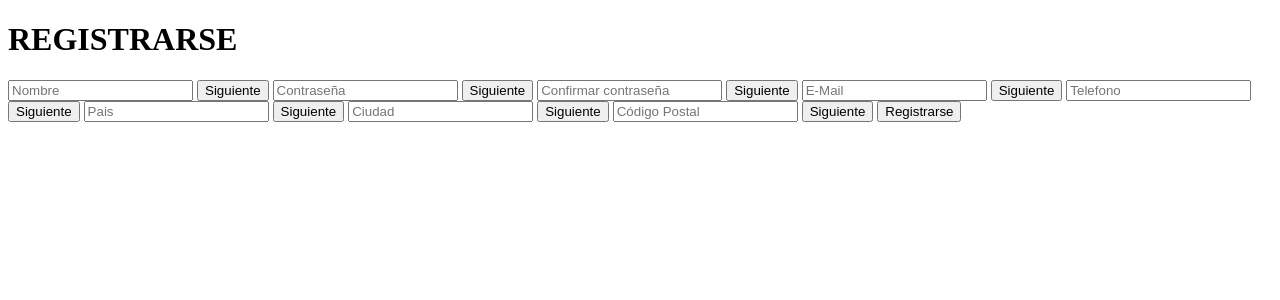
After one commit to Lina2210/AWS23, a PHP site: page /register.html in a window 1280 px wide. The commit adds this page. Shown: the top 300 px of the page. Run offline with PHP 8.4, Linux system fonts and the light colour scheme.

Commit message:
register not finnish

```diff
--- /dev/null
+++ b/pages/register.html
@@ -0,0 +1,40 @@
+<!DOCTYPE html>
+<html lang="en">
+
+<head>
+    <meta charset="UTF-8">
+    <meta name="viewport" content="width=device-width, initial-scale=1.0">
+    <link rel="stylesheet" type="text/css" href="../assets/styles/styles.css">
+    <script src="https://code.jquery.com/jquery-3.6.4.min.js"></script>
+    <title>Registrarse</title>
+</head>
+
+<body class="register">
+    <h1>REGISTRARSE</h1>
+    <main>
+        <form action="register.php" method="post" a>
+            <input type="text" id="userName" name="userName" placeholder="Nombre" required>
+            <button class="next-button">Siguiente</button>
+            <input type="password" id="password" name="password" placeholder="Contraseña" required>
+            <button class="next-button">Siguiente</button>
+            <input type="password" id="password" name="password" placeholder="Confirmar contraseña" required>
+            <button class="next-button">Siguiente</button>
+            <input type="email" id="email" name="email" placeholder="E-Mail" required>
+            <button class="next-button">Siguiente</button>
+            <input type="number" id="mobile" name="mobile" placeholder="Telefono" required>
+            <button class="next-button">Siguiente</button>
+            <input type="text" id="country" name="country" placeholder="Pais" required>
+            <button class="next-button">Siguiente</button>
+            <input type="text" id="city" name="city" placeholder="Ciudad" required>
+            <button class="next-button">Siguiente</button>
+            <input type="number" id="postalCode" name="postalCode" placeholder="Código Postal" required>
+            <button class="next-button">Siguiente</button>
+
+            <input type="submit" value="Registrarse">
+        </form>
+    </main>
+
+    <script src="../assets/scripts/register.js"></script>
+</body>
+
+</html>
```
Also changed, not shown: assets/scripts/register.js (added, +18 -0 lines), assets/styles/styles.css (+44 -5 lines), pages/register.php (+30 -1 lines).
